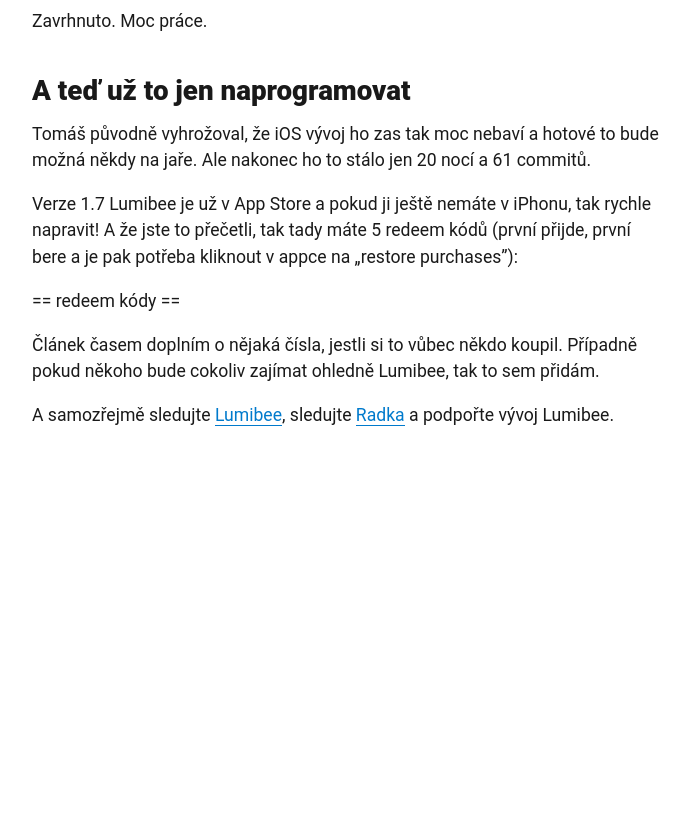
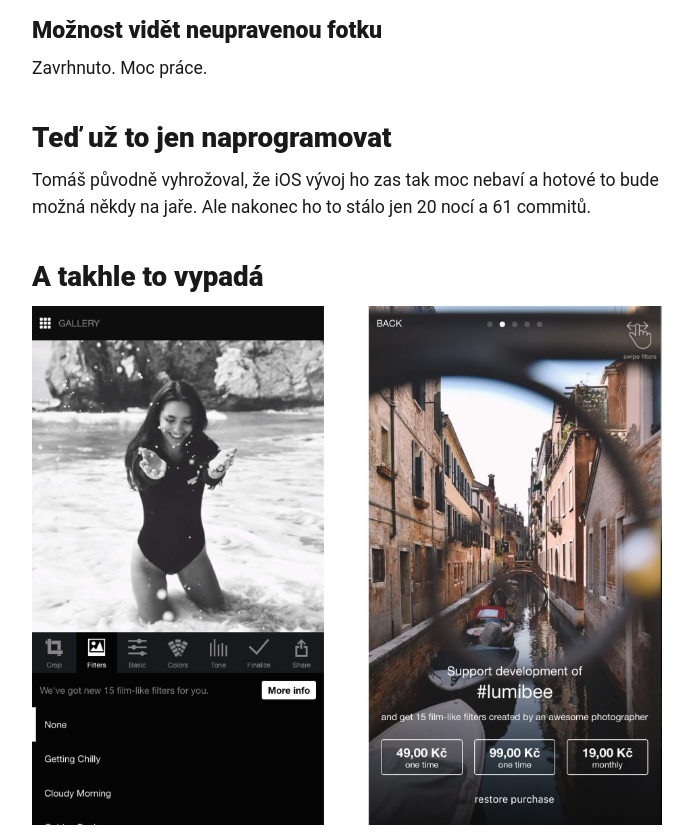
Before and after one commit to milianriedel/milianriedel.github.io, a Gatsby site: page /lumibee-zije/ in a window 1280 px wide. Shown: the part 3175-4010 px from the top of the page, without its empty margins (293-986 px from the left). Before the commit the page ends 3677 px from the top, so only its background shows below. Built offline with nearby package versions, Linux system fonts and the light colour scheme; Gatsby itself is replaced by a stand-in of ours; some packages are replaced by stand-ins of ours; a web font is replaced by a local one.

Commit message:
Tweak lumibee article (#11)

```diff
--- a/content/blog/lumibee-zije/index.md
+++ b/content/blog/lumibee-zije/index.md
@@ -36,6 +36,7 @@
 
 To byla ta jednoduchá část. Teď je to potřeba převést nějak do kódu a iOS development je pakárna.
 Tomáš z toho ale byl tak nadšenej, že si nakreslil obrazovku pro in-appy. A jelikož bylo po obědě a mně se ještě nechtělo pracovat (rozuměj, nemohl jsem to nechat v tomhle stavu), tak jsem otevřel Sketch a překreslil to do finální podoby.
+
 ![Wireframe a mockup obrazovky](./wireframe-mockup.jpg)
 
 ## Návrh obrazovky:
@@ -56,9 +57,13 @@
 
 Zavrhnuto. Moc práce.
 
-## A teď už to jen naprogramovat
+## Teď už to jen naprogramovat
 
 Tomáš původně vyhrožoval, že iOS vývoj ho zas tak moc nebaví a hotové to bude možná někdy na jaře. Ale nakonec ho to stálo jen 20 nocí a 61 commitů.
+
+## A takhle to vypadá
+
+![Finální podoba](./final.jpg)
 
 Verze 1.7 Lumibee je už v App Store a pokud ji ještě nemáte v iPhonu, tak rychle napravit! A že jste to přečetli, tak tady máte 5 redeem kódů (první přijde, první bere a je pak potřeba kliknout v appce na „restore purchases”):
 
@@ -66,4 +71,4 @@
 
 Článek časem doplním o nějaká čísla, jestli si to vůbec někdo koupil. Případně pokud někoho bude cokoliv zajímat ohledně Lumibee, tak to sem přidám.
 
-A samozřejmě sledujte [Lumibee](https://www.instagram.com/lumibeephoto/), sledujte [Radka](https://www.instagram.com/radek_kudlacek/) a podpořte vývoj Lumibee.
+A samozřejmě sledujte [Lumibee](https://www.instagram.com/lumibeephoto/), sledujte [Radka](https://www.instagram.com/radek_kudlacek/) a [podpořte vývoj Lumibee](https://itunes.apple.com/us/app/lumibee-fast-photo-editor/id1072221149?mt=8).
--- a/gatsby-config.js
+++ b/gatsby-config.js
@@ -58,6 +58,8 @@
       resolve: `gatsby-plugin-google-analytics`,
       options: {
         trackingId: "UA-134171672-1",
+
+
       },
     },
     {
```
Also changed, not shown: content/blog/lumibee-zije/final.jpg (added), content/blog/lumibee-zije/wireframe-mockup.jpg.
